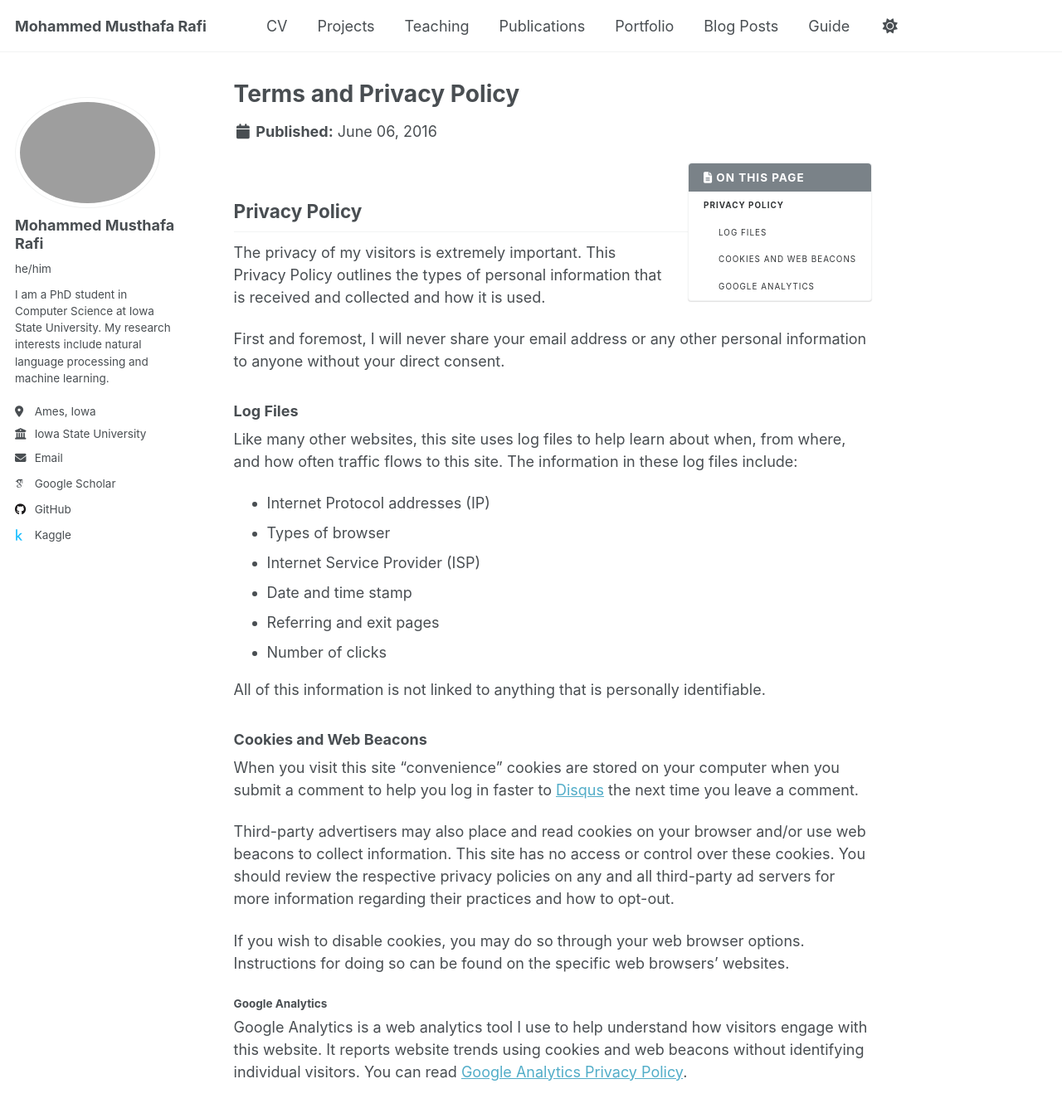
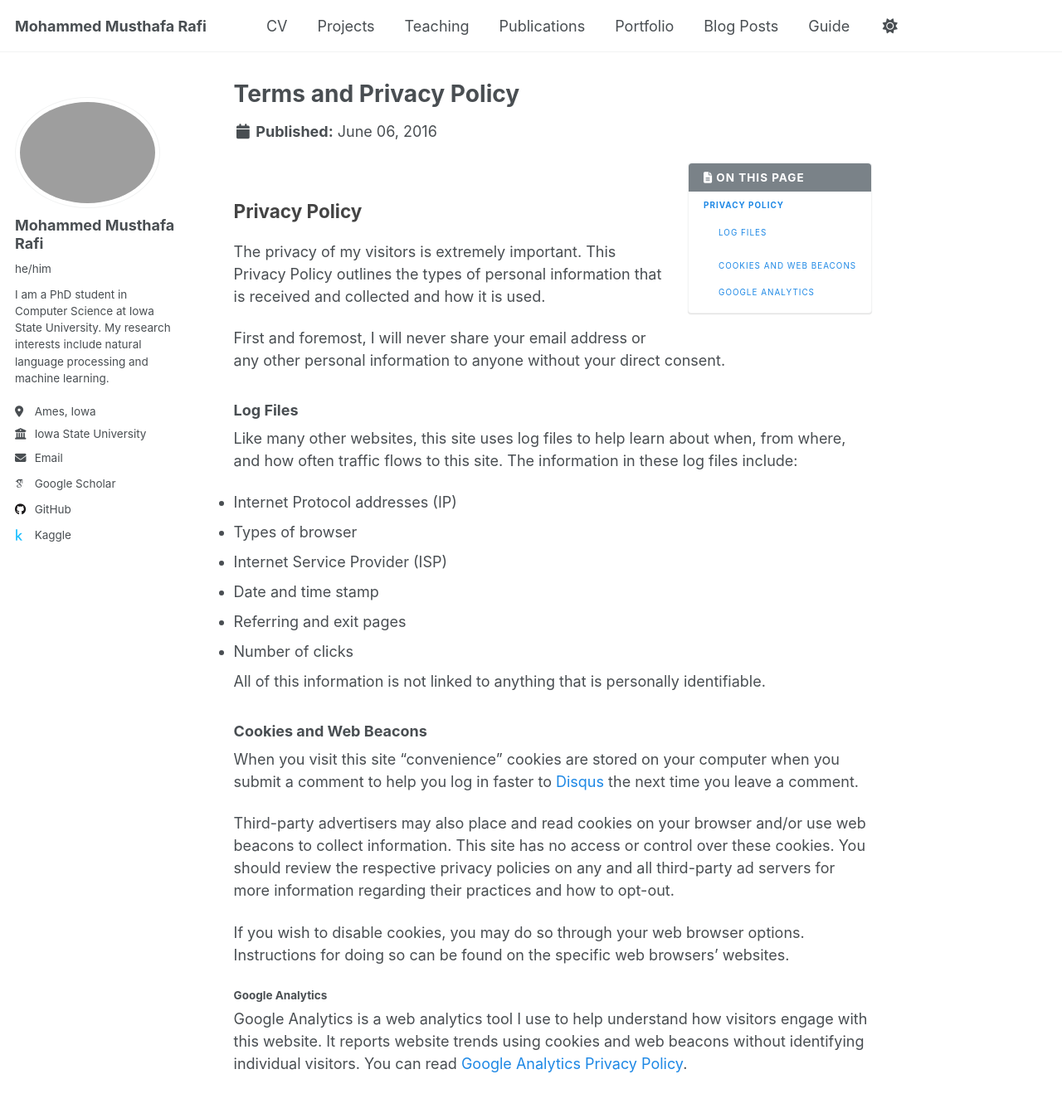
Before and after one commit to itsMustafamr/itsmustafamr.github.io, a Jekyll site: the page built from _pages/terms.md, in a window 1280 px wide and 1400 px high. Shown: the top 1342 px of the window at 83% size. Built offline with Jekyll 4.4.1, drawn with Linux system fonts in a browser that asks for light colours; some web fonts are replaced.

Commit message:
some of the minor errors have been fixed

```diff
--- a/Gemfile
+++ b/Gemfile
@@ -11,3 +11,5 @@
 
 gem 'github-pages'
 gem 'connection_pool', '2.5.0'
+gem 'faraday'
+gem 'faraday-retry'
--- a/_includes/footer.html
+++ b/_includes/footer.html
@@ -1,16 +1,18 @@
 {% include base_path %}
 
-<div style="text-align:center; margin-bottom: 10px;">
-  <a href="mailto:mr.mohdmustafa007@gmail.com" style="font-size:48px; margin:0 10px;"><i class="fa fa-envelope"></i></a>
-  <a href="https://scholar.google.com/citations?user=PS_CX0AAAAAJ" style="font-size:48px; margin:0 10px;"><i class="fa fa-graduation-cap"></i></a>
-  <a href="https://github.com/itsmustafamr" style="font-size:48px; margin:0 10px;"><i class="fab fa-github"></i></a>
-  <a href="https://www.linkedin.com/in/mohammed-musthafa-r/" style="font-size:48px; margin:0 10px;"><i class="fab fa-linkedin"></i></a>
-  <a href="/cv" style="font-size:48px; margin:0 10px;"><i class="fa fa-briefcase"></i></a>
-  <a href="/feed.xml" style="font-size:48px; margin:0 10px;"><i class="fa fa-rss"></i></a>
+<div class="footer-icons">
+  <a href="mailto:mr.mohdmustafa007@gmail.com"><i class="fas fa-envelope"></i></a>
+  <a href="https://scholar.google.com/citations?user=PS_CX0AAAAAJ"><i class="fas fa-graduation-cap"></i></a>
+  <a href="https://github.com/itsmustafamr"><i class="fab fa-github"></i></a>
+  <a href="https://www.linkedin.com/in/mohammed-musthafa-r/"><i class="fab fa-linkedin"></i></a>
+  <a href="/cv"><i class="fas fa-briefcase"></i></a>
+  <a href="/feed.xml"><i class="fas fa-rss"></i></a>
 </div>
+
 <div style="text-align:center; margin-bottom: 10px;">
   You can reach me via email at <a href="mailto:mr.mohdmustafa007@gmail.com">mr.mohdmustafa007@gmail.com</a>.
 </div>
+
 <div style="text-align:center; font-size:16px; margin-top:10px;">
   &copy; Copyright {{ "now" | date: '%Y' }} Mohammed Musthafa Rafi. Powered by Jekyll with al-folio theme. Hosted by GitHub Pages. Last updated: {{ "now" | date: '%B %d, %Y' }}.
 </div>
--- a/_includes/head.html
+++ b/_includes/head.html
@@ -15,7 +15,11 @@
   document.documentElement.className = document.documentElement.className.replace(/\bno-js\b/g, '') + ' js ';
 </script>
 
+<!-- Font Awesome -->
+<link rel="stylesheet" href="https://cdnjs.cloudflare.com/ajax/libs/font-awesome/6.5.1/css/all.min.css" integrity="sha512-DTOQO9RWCH3ppGqcWaEA1BIZOC6xxalwEsw9c2QQeAIftl+Vegovlnee1c9QX4TctnWMn13TZye+giMm8e2LwA==" crossorigin="anonymous" referrerpolicy="no-referrer" />
+
 <!-- For all browsers -->
 <link rel="stylesheet" href="{{ base_path }}/assets/css/main.css">
+<link rel="stylesheet" href="{{ base_path }}/assets/css/custom.css">
 
 <meta http-equiv="cleartype" content="on">
--- /dev/null
+++ b/assets/css/custom.css
@@ -0,0 +1,68 @@
+/* Custom styles for the homepage */
+.page__content {
+    max-width: 100%;
+    padding-right: 0;
+}
+
+.page__content h1 {
+    font-weight: 700;
+    color: #333;
+}
+
+.page__content h2 {
+    color: #444;
+    border-bottom: none;
+}
+
+.page__content ul {
+    margin: 0;
+    padding: 0;
+}
+
+.page__content ul li {
+    margin-bottom: 0.5em;
+}
+
+.page__content a {
+    text-decoration: none;
+    color: #1e88e5;
+}
+
+.page__content a:hover {
+    text-decoration: underline;
+}
+
+@media screen and (min-width: 64em) {
+    .page__content {
+        float: none;
+        width: 100%;
+    }
+}
+
+/* Style for footer icons */
+.footer-icons {
+    text-align: center;
+    margin-bottom: 10px;
+}
+
+.footer-icons a {
+    font-size: 48px;
+    margin: 0 10px;
+    color: inherit;
+    transition: color 0.3s ease;
+}
+
+.footer-icons a:hover {
+    color: #0366d6;
+}
+
+/* Fix for Font Awesome icons */
+.fa, .fas, .far, .fab {
+    -moz-osx-font-smoothing: grayscale;
+    -webkit-font-smoothing: antialiased;
+    display: inline-block;
+    font-style: normal;
+    font-variant: normal;
+    text-rendering: auto;
+    line-height: 1;
+}
```
